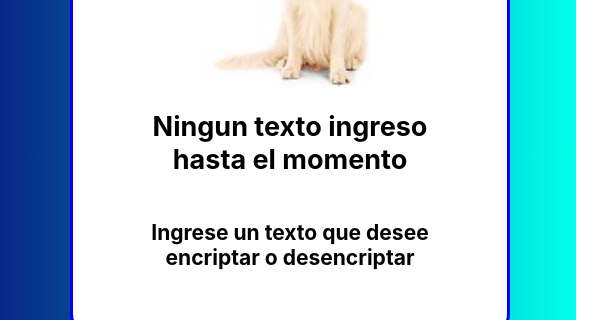
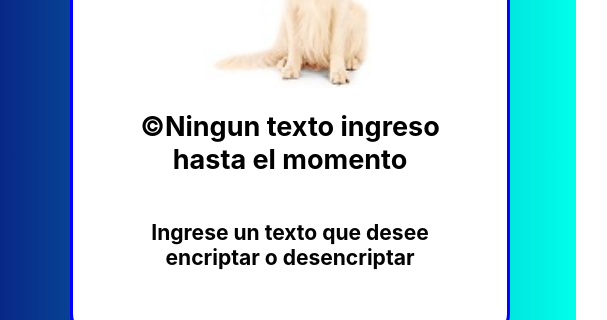
Before and after one commit to Kaymi-2022/Encriptador_texto, a plain HTML site: page index.html in a window 1280 px wide. Shown: the part 351-671 px from the top of the page, 570-1177 px from the left. Drawn offline with Linux system fonts and the light colour scheme.

```diff
--- a/index.html
+++ b/index.html
@@ -36,7 +36,7 @@ HTML CSSResult Skip Results Iframe
     <aside class="item sidebar">
       <div id="order1">
         <img class="imagen" src="foto.jpg">
-        <h2> Ningun texto ingreso hasta el momento</h2>
+        <h2> ©Ningun texto ingreso hasta el momento</h2>
         <h3>Ingrese un texto que desee encriptar o desencriptar</h3>
       </div>
       <div id="order2">
```
